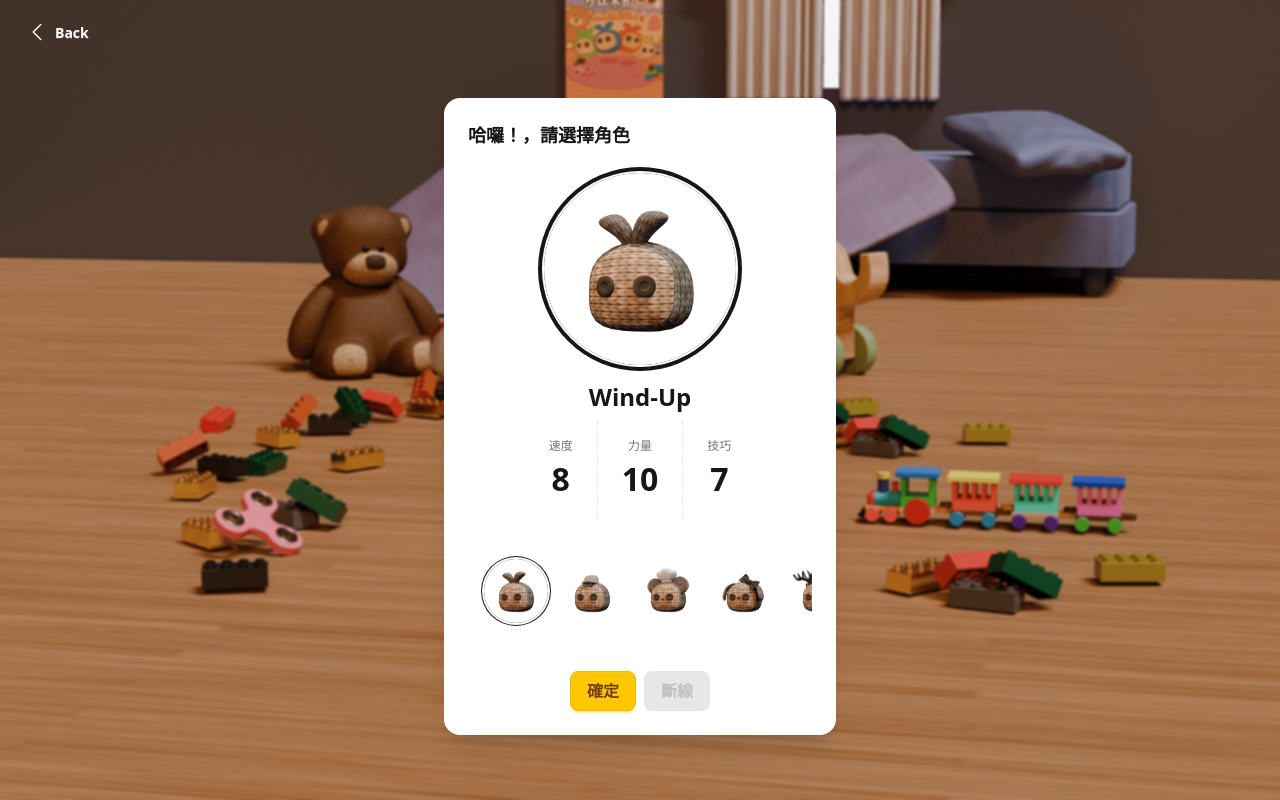
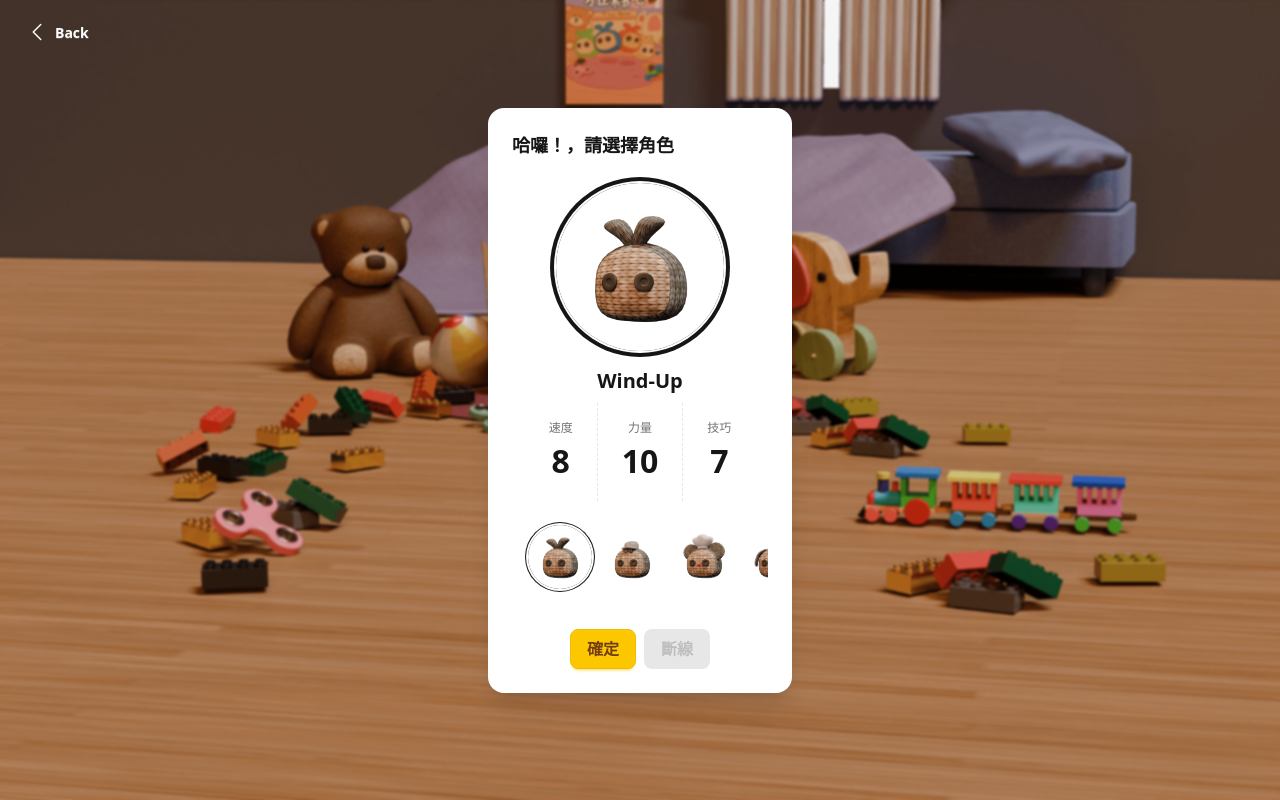
Before and after one commit to Joanne0119/Web_toyCantMove, a React (Vite) app: page /choose-char in a window 1280 px wide. Built offline with nearby package versions, Linux system fonts and the light colour scheme.

Commit message:
adjust choosechar card size

```diff
--- a/src/pages/ChooseChar.jsx
+++ b/src/pages/ChooseChar.jsx
@@ -61,7 +61,7 @@ const ChooseChar = () => {
       <div className="hero-content text-center">
         <div className="max-w-lg">
           <motion.div
-            className="card bg-base-100 shadow-xl mt-8"
+            className="card bg-base-100 shadow-xl"
             initial={{ scale: 0, opacity: 0 }}
             animate={{ scale: 1, opacity: 1 }}
             transition={{
@@ -73,9 +73,9 @@ const ChooseChar = () => {
           >
             <div className="card-body">
               <h2 className="card-title">哈囉！{nickname}，請選擇角色</h2>
-              <div className="flex flex-col items-center my-4">
+              <div className="flex flex-col items-center mt-4">
                 <div className="avatar online">
-                  <div className={`w-48 h-48 rounded-full ${ringColorMap[selectedChar.name]} ring-4 ring-offset-base-100 ring-offset-2 flex justify-center items-center overflow-hidden`}>
+                  <div className={`w-42 h-42 rounded-full ${ringColorMap[selectedChar.name]} ring-4 ring-offset-base-100 ring-offset-2 flex justify-center items-center overflow-hidden`}>
                     <AnimatePresence mode="wait">
                       <motion.img
                         key={selectedChar.name}
@@ -90,7 +90,7 @@ const ChooseChar = () => {
                     </AnimatePresence>
                   </div>
                 </div>
-                <div className="text-2xl font-bold capitalize mt-4">{selectedChar.name}</div>
+                <div className="text-xl font-bold capitalize mt-4">{selectedChar.name}</div>
                 <div className="stats bg-transparent mt-2">
                   <div className="stat">
                     <div className="stat-title">速度</div>
@@ -108,7 +108,7 @@ const ChooseChar = () => {
               </div>
 
               <div className="flex justify-center w-full">
-                <div className="w-86 flex flex-nowrap overflow-x-auto space-x-3 mb-6 p-4">
+                <div className="w-64 flex flex-nowrap overflow-x-auto space-x-2 mb-4 p-4">
                   {characters.map((char) => (
                     <motion.div
                       whileTap={char.disable ? false : { scale: 0.9 }}
--- a/src/pages/Tutorial.jsx
+++ b/src/pages/Tutorial.jsx
@@ -151,7 +151,7 @@ const Tutorial = () => {
                 }}
                 transition={{ duration: 0.5 }}
             >
-                <div className="w-32 h-48 bg-base rounded-2xl shadow-2xl flex items-center justify-center">
+                <div className="w-24 h-32 bg-base rounded-2xl shadow-2xl flex items-center justify-center">
                 <span className="text-6xl">📱</span>
                 </div>
             </motion.div>
```
